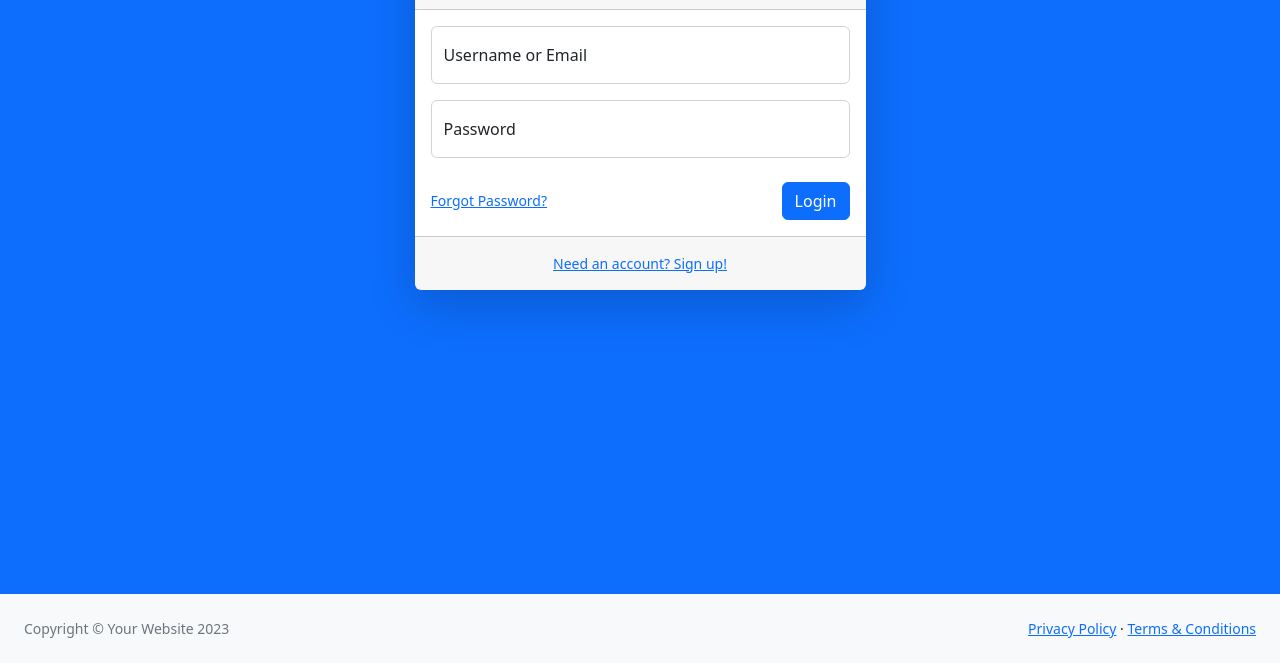
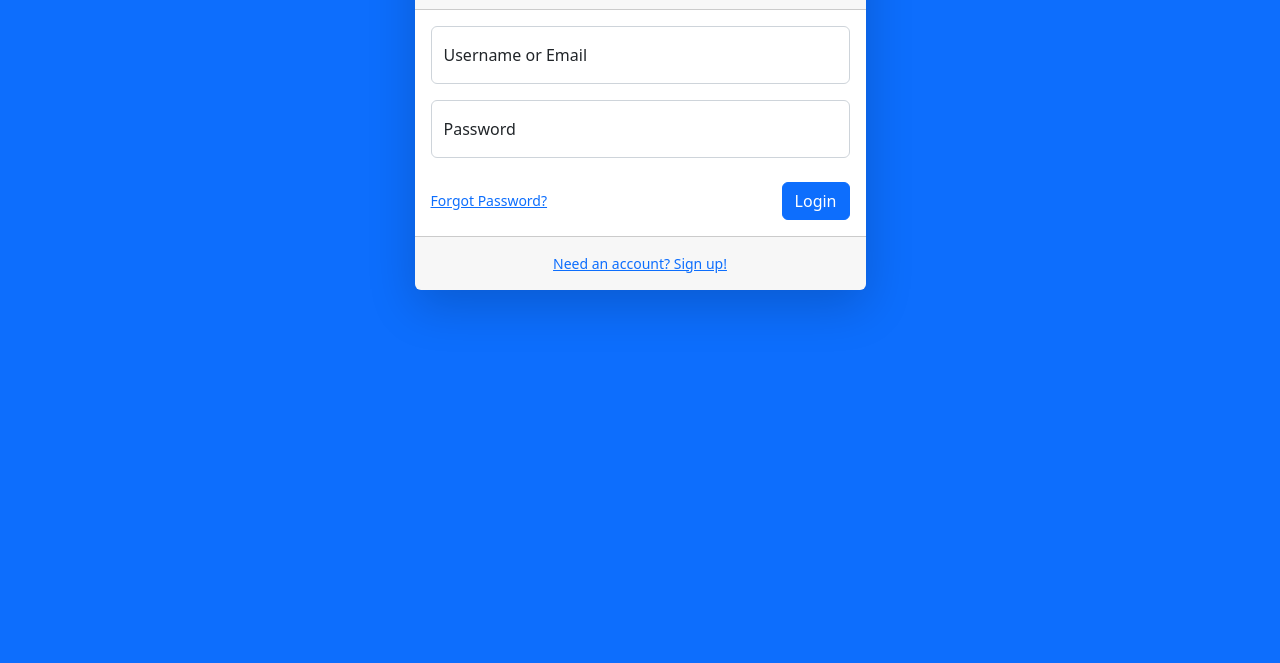
Before and after one commit to RaianHossain/stream_app, a website with bundled scripts: page public/login.html in a window 1280 px wide. Shown: the part 137-800 px from the top of the page. Built offline with nearby package versions, Linux system fonts and the light colour scheme.

Commit message:
login page updated

```diff
--- a/public/login.html
+++ b/public/login.html
@@ -72,12 +72,12 @@
         </main>
       </div>
       <div id="layoutAuthentication_footer">
-        <footer class="py-4 bg-light mt-auto">
+        <!-- <footer class="py-4 bg-light mt-auto">
           <div class="container-fluid px-4">
             <div
               class="d-flex align-items-center justify-content-between small"
             >
-              <div class="text-muted">Copyright &copy; Your Website 2023</div>
+              <div class="text-muted">Copyright &copy; 2023</div>
               <div>
                 <a href="#">Privacy Policy</a>
                 &middot;
@@ -85,7 +85,7 @@
               </div>
             </div>
           </div>
-        </footer>
+        </footer> -->
       </div>
     </div>
     <script
```
